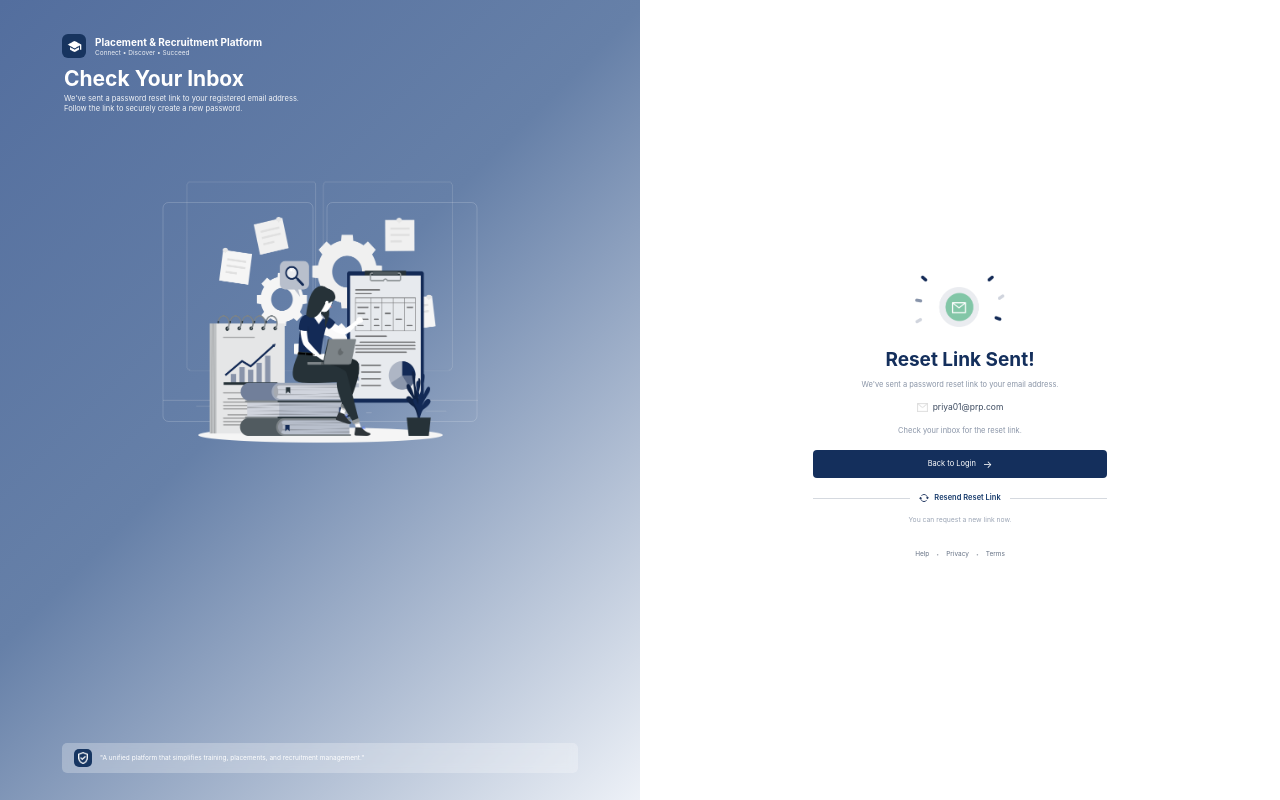
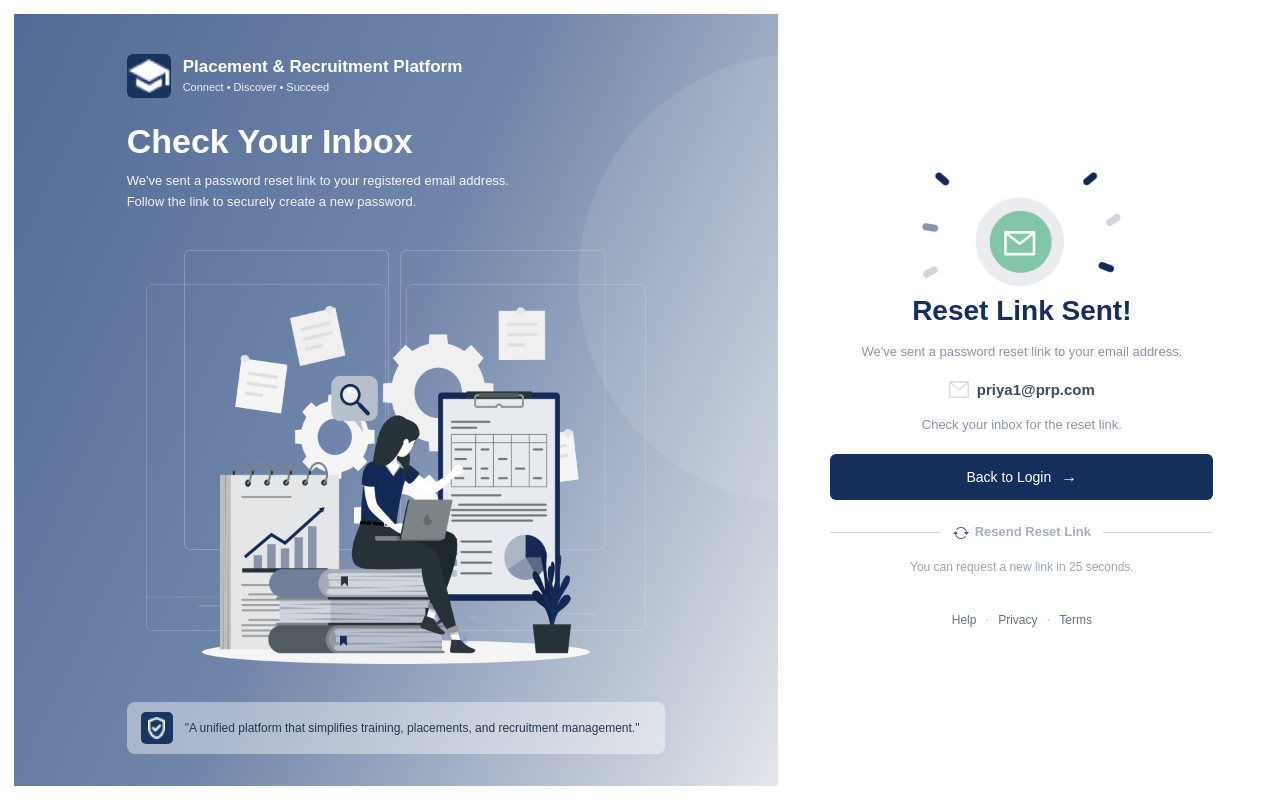
Before and after one commit to indrakumarp0012-hue/prp-portal2.O, a React (Vite) app: page /PRP_Portal/ResetPassword in a window 1280 px wide. Built offline with nearby package versions, Linux system fonts and the light colour scheme.

Commit message:
PlacementReset

```diff
--- a/src/Components-PlacementReset/PlacementReset.css
+++ b/src/Components-PlacementReset/PlacementReset.css
@@ -665,3 +665,342 @@
     margin-top: 20px;
   }
 }
+
+.placement-reset-page {
+  min-height: 100vh;
+  min-height: 100dvh;
+  padding: 14px;
+  overflow: hidden;
+  border-radius: 12px;
+  font-family: Arial, Helvetica, sans-serif;
+}
+
+.placement-reset-left {
+  width: 61%;
+  min-height: calc(100vh - 28px);
+  padding: 40px 9% 32px;
+  overflow: hidden;
+  background: linear-gradient(115deg, #526a95 0%, #7186aa 48%, #e3e6eb 100%);
+}
+
+.placement-reset-left::before {
+  content: "";
+  position: absolute;
+  z-index: 0;
+  top: 40px;
+  right: -250px;
+  width: 450px;
+  height: 450px;
+  border-radius: 50%;
+  background: rgba(255, 255, 255, 0.08);
+  pointer-events: none;
+}
+
+.placement-reset-left > * {
+  position: relative;
+  z-index: 1;
+}
+
+.placement-reset-brand {
+  gap: 12px;
+  margin-bottom: 0;
+}
+
+.placement-reset-brand-logo {
+  width: 44px;
+  height: 44px;
+}
+
+.placement-reset-brand-logo img {
+  width: 100%;
+  height: 100%;
+}
+
+.placement-reset-brand-text h3 {
+  font-size: 17px;
+  line-height: 1.25;
+}
+
+.placement-reset-brand-text p {
+  margin-top: 3px;
+  font-size: 11px;
+  line-height: 1.4;
+}
+
+.placement-reset-heading {
+  margin: 24px 0 0;
+}
+
+.placement-reset-heading h1 {
+  font-size: 34px;
+  line-height: 1.15;
+}
+
+.placement-reset-heading p {
+  margin-top: 10px;
+  font-size: 13px;
+  line-height: 1.6;
+}
+
+.placement-reset-image-area {
+  flex: 1;
+  min-height: 260px;
+  margin-top: 0;
+  padding: 16px 0;
+}
+
+.placement-reset-paper-box {
+  position: relative;
+  top: auto;
+  left: auto;
+  width: 100%;
+  max-width: 500px;
+  height: 100%;
+  min-height: 260px;
+  transform: none;
+  display: flex;
+  align-items: center;
+  justify-content: center;
+}
+
+.placement-reset-paper-box::before,
+.placement-reset-paper-box::after {
+  top: 12%;
+  height: 76%;
+}
+
+.placement-reset-research-paper {
+  position: relative;
+  top: auto;
+  left: auto;
+  width: 100%;
+  max-width: 500px;
+  max-height: 420px;
+  transform: none;
+}
+
+.placement-reset-quote {
+  min-height: 52px;
+  padding: 10px 14px;
+  gap: 12px;
+  border-radius: 8px;
+  background: rgba(255, 255, 255, 0.42);
+}
+
+.placement-reset-quote-icon {
+  width: 32px;
+  height: 32px;
+}
+
+.placement-reset-quote-icon img {
+  width: 22px;
+  height: 22px;
+}
+
+.placement-reset-quote p {
+  color: #27384f;
+  font-size: 12px;
+  line-height: 1.4;
+}
+
+.placement-reset-right {
+  width: 39%;
+  min-height: calc(100vh - 28px);
+  padding: 32px 16px;
+}
+
+.placement-reset-content {
+  width: 84%;
+  max-width: 400px;
+}
+
+.placement-reset-icon-wrapper {
+  width: 200px;
+  max-width: 100%;
+  height: auto;
+  margin: 0 auto 8px;
+}
+
+.placement-reset-icon {
+  display: block;
+  height: auto;
+}
+
+.placement-reset-right h2 {
+  margin: 0;
+  font-size: 28px;
+  line-height: 1.2;
+}
+
+.placement-reset-description {
+  margin: 14px auto 0;
+  font-size: 13px;
+  line-height: 1.5;
+}
+
+.placement-reset-email {
+  gap: 8px;
+  margin: 18px 0 0;
+  font-size: 15px;
+  line-height: 1.4;
+  font-weight: 600;
+}
+
+.placement-reset-email img {
+  width: 20px;
+  height: auto;
+}
+
+.placement-reset-inbox-text {
+  margin: 16px 0 0;
+  font-size: 13px;
+  line-height: 1.4;
+}
+
+.placement-reset-login-btn {
+  max-width: none;
+  height: 46px;
+  margin-top: 20px;
+  border-radius: 6px;
+  gap: 10px;
+  font-size: 14px;
+  line-height: 1.4;
+}
+
+.placement-reset-login-btn:focus-visible,
+.placement-reset-resend-btn:focus-visible,
+.placement-reset-footer button:focus-visible {
+  outline-color: #3d79c5;
+}
+
+.placement-reset-login-arrow {
+  font-size: 16px;
+  line-height: 1;
+}
+
+.placement-reset-resend-row {
+  max-width: none;
+  gap: 12px;
+  margin-top: 24px;
+}
+
+.placement-reset-resend-btn {
+  gap: 6px;
+  font-size: 13px;
+  line-height: 1.3;
+}
+
+.placement-reset-resend-btn img {
+  width: 16px;
+  height: 16px;
+}
+
+.placement-reset-timer {
+  margin: 18px 0 0;
+  font-size: 12px;
+  line-height: 1.4;
+}
+
+.placement-reset-footer {
+  gap: 10px;
+  margin-top: 36px;
+  font-size: 12px;
+  line-height: 1.4;
+}
+
+@media (max-width: 1000px) {
+  .placement-reset-page {
+    flex-direction: row;
+  }
+
+  .placement-reset-left {
+    width: 55%;
+  }
+
+  .placement-reset-right {
+    width: 45%;
+  }
+
+  .placement-reset-heading h1 {
+    font-size: 28px;
+  }
+
+  .placement-reset-content {
+    width: 92%;
+  }
+
+  .placement-reset-right h2 {
+    font-size: 24px;
+  }
+}
+
+@media (max-width: 768px) {
+  .placement-reset-page {
+    flex-direction: column;
+    padding: 0;
+    border-radius: 0;
+    overflow: visible;
+  }
+
+  .placement-reset-left,
+  .placement-reset-right {
+    width: 100%;
+  }
+
+  .placement-reset-left {
+    min-height: 520px;
+    padding: 28px 5%;
+  }
+
+  .placement-reset-right {
+    min-height: 560px;
+    padding: 48px 20px;
+  }
+
+  .placement-reset-content {
+    width: 100%;
+  }
+
+  .placement-reset-research-paper {
+    max-width: 360px;
+  }
+}
+
+@media (max-width: 480px) {
+  .placement-reset-left {
+    min-height: 480px;
+    padding: 28px 20px;
+  }
+
+  .placement-reset-brand-text h3 {
+    font-size: 14px;
+  }
+
+  .placement-reset-heading h1 {
+    font-size: 24px;
+  }
+
+  .placement-reset-right h2 {
+    font-size: 22px;
+  }
+
+  .placement-reset-image-area {
+    min-height: 220px;
+  }
+
+  .placement-reset-paper-box {
+    min-height: 220px;
+  }
+
+  .placement-reset-quote p {
+    font-size: 11px;
+  }
+
+  .placement-reset-resend-row {
+    gap: 8px;
+  }
+
+  .placement-reset-footer {
+    margin-top: 28px;
+  }
+}
--- a/src/Components-PlacementReset/PlacementReset.jsx
+++ b/src/Components-PlacementReset/PlacementReset.jsx
@@ -1,5 +1,4 @@
 import { useEffect, useState } from "react";
-import { useNavigate } from "react-router-dom";
 import "./PlacementReset.css";
 import Placement from "../assets/PlacementResetAssets/Placement.png";
 import ResearchPaper from "../assets/PlacementResetAssets/ResearchPaper.png";
@@ -8,48 +7,31 @@ import ResetLink from "../assets/PlacementResetAssets/ResetLink.png";
 import EmailLink from "../assets/PlacementResetAssets/EmailLink.png";
 import ResendLink from "../assets/PlacementResetAssets/ResendLink.png";
 
+const resendWaitSeconds = 30;
+
 function PlacementReset() {
-  const navigate = useNavigate();
-  const email = "priya01@prp.com";
-  const [resendCooldown, setResendCooldown] = useState(0);
-  const [resendMessage, setResendMessage] = useState("");
+  const email = "priya1@prp.com";
+  const [secondsLeft, setSecondsLeft] = useState(resendWaitSeconds);
 
   useEffect(() => {
-    if (resendCooldown <= 0) {
-      return;
-    }
+    if (secondsLeft === 0) return undefined;
 
-    const timer = window.setInterval(() => {
-      setResendCooldown((previous) => {
-        if (previous <= 1) {
-          window.clearInterval(timer);
-          return 0;
-        }
-
-        return previous - 1;
-      });
+    const timerId = window.setTimeout(() => {
+      setSecondsLeft((previous) => previous - 1);
     }, 1000);
 
-    return () => window.clearInterval(timer);
-  }, [resendCooldown]);
+    return () => window.clearTimeout(timerId);
+  }, [secondsLeft]);
 
   const handleBackToLogin = () => {
-    navigate(-1);
+    window.alert("Back to Login");
   };
 
   const handleResendLink = () => {
-    if (resendCooldown > 0) return;
+    if (secondsLeft > 0) return;
 
-    setResendMessage("Resend simulated. Email delivery is not connected.");
-    setResendCooldown(30);
-  };
-
-  const resendButtonText = () => {
-    if (resendCooldown > 0) {
-      return `Resend in ${resendCooldown}s`;
-    }
-
-    return "Resend Reset Link";
+    window.alert("Reset link has been resent.");
+    setSecondsLeft(resendWaitSeconds);
   };
 
   return (
@@ -156,8 +138,8 @@ function PlacementReset() {
               type="button"
               className="placement-reset-resend-btn"
               onClick={handleResendLink}
-              disabled={resendCooldown > 0}
-              aria-disabled={resendCooldown > 0}
+              disabled={secondsLeft > 0}
+              aria-disabled={secondsLeft > 0}
             >
               <img
                 src={ResendLink}
@@ -165,7 +147,7 @@ function PlacementReset() {
                 aria-hidden="true"
               />
 
-              <span>{resendButtonText()}</span>
+              <span>Resend Reset Link</span>
             </button>
 
             <div
@@ -178,10 +160,9 @@ function PlacementReset() {
             className="placement-reset-timer"
             aria-live="polite"
           >
-            {resendMessage ||
-              (resendCooldown > 0
-                ? `You can request a new link in ${resendCooldown} seconds.`
-                : "You can request a new link now.")}
+            {secondsLeft > 0
+              ? `You can request a new link in ${secondsLeft} seconds.`
+              : "You can request a new link now."}
           </p>
 
           <footer className="placement-reset-footer">
```
